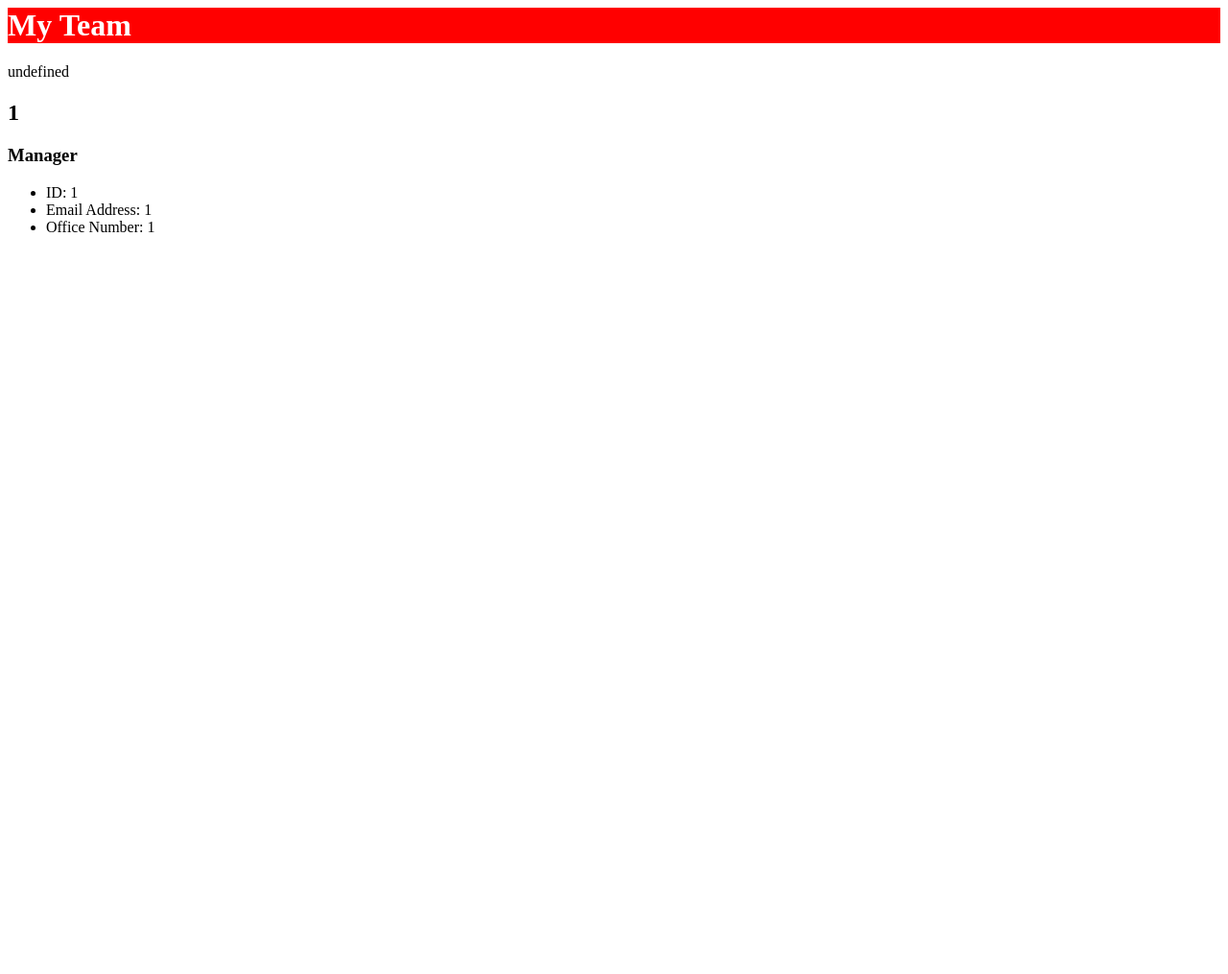
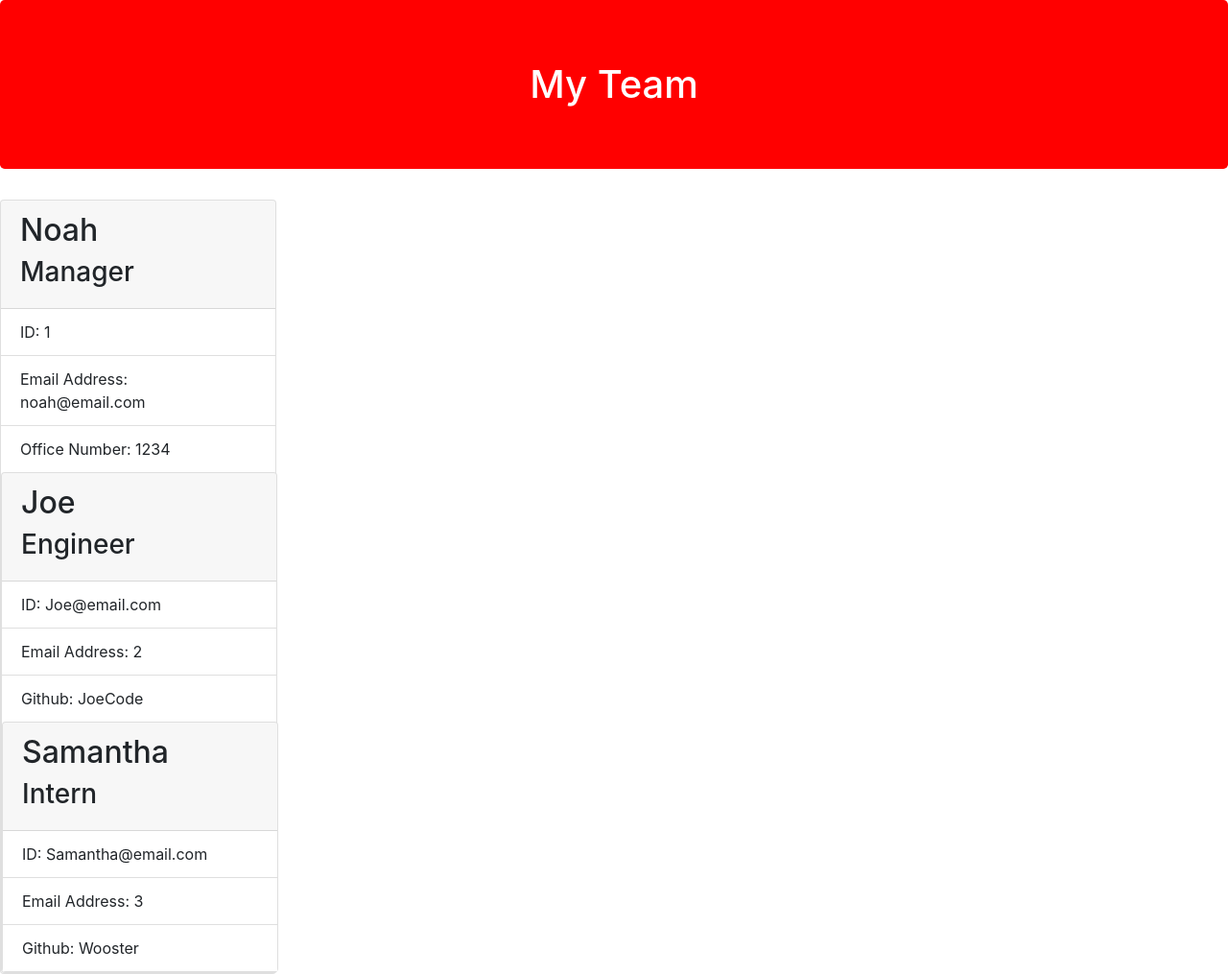
Before and after one commit to noahhelton98/TeamProfileGenerator, a website: page index.html in a window 1280 px wide. Shown: the whole page at 96% size. Before the commit the page ends 800 px from the top, so only its background shows below. Drawn offline with nearby package versions, Linux system fonts and the light colour scheme.

Commit message:
Pretty much all done functionally, the html needs a little work but hey it all works out like expected

```diff
--- a/index.html
+++ b/index.html
@@ -1,14 +1,67 @@
-<h1 style="color:white; background-color:red;"> My Team </h1>undefined<section>
-                <section>
-                    <h2>1</h2>
+
+    <!DOCTYPE html>
+    <html lang="en">
+        <head>
+            <meta charset="utf-8" />
+            <meta name="viewport" content="width=device-width, initial-scale=1" />
+
+            <link
+            rel="stylesheet"
+            href="https://cdnjs.cloudflare.com/ajax/libs/twitter-bootstrap/4.5.0/css/bootstrap.min.css"
+            />
+            <title>Team Profile Generator</title>
+        </head>
+        <body>
+    <h1 style="color:white; background-color:red; text-align: center; " class = 'jumbotron'> My Team </h1>
+
+
+    <section class = 'card' style="width: 18rem;">
+                <section class="card-header">
+                    <h2>Noah</h2>
                     <h3>Manager</h3>
                 </section>
                 <section>
                     <ul class="list-group list-group-flush">
                     <li class="list-group-item">ID: 1</li>
-                    <li class="list-group-item">Email Address: 1</li>
-                    <li class="list-group-item">Office Number: 1</li>
+                    <li class="list-group-item">Email Address: noah@email.com</li>
+                    <li class="list-group-item">Office Number: 1234</li>
                 </ul>
                 <section>
 
             </section>
+
+            <section class = 'card' style="width: 18rem;">
+                <section class="card-header">
+                    <h2>Joe</h2>
+                    <h3>Engineer</h3>
+                </section>
+                <section>
+                    <ul class="list-group list-group-flush">
+                    <li class="list-group-item">ID: Joe@email.com</li>
+                    <li class="list-group-item">Email Address: 2</li>
+                    <li class="list-group-item">Github: JoeCode</li>
+                </ul>
+                <section>
+
+            </section>
+
+            <section class = 'card' style="width: 18rem;">
+                <section class="card-header">
+                    <h2>Samantha</h2>
+                    <h3>Intern</h3>
+                </section>
+                <section>
+                    <ul class="list-group list-group-flush">
+                    <li class="list-group-item">ID: Samantha@email.com</li>
+                    <li class="list-group-item">Email Address: 3</li>
+                    <li class="list-group-item">Github: Wooster</li>
+                </ul>
+                <section>
+
+            </section>
+
+
+    </body>
+    <script src="https://code.jquery.com/jquery-1.12.4.js"></script>
+
+    </html>
```
Also changed, not shown: index.js (+40 -16 lines), src/generateHTML.js (deleted, +0 -29 lines), 1 other file.
